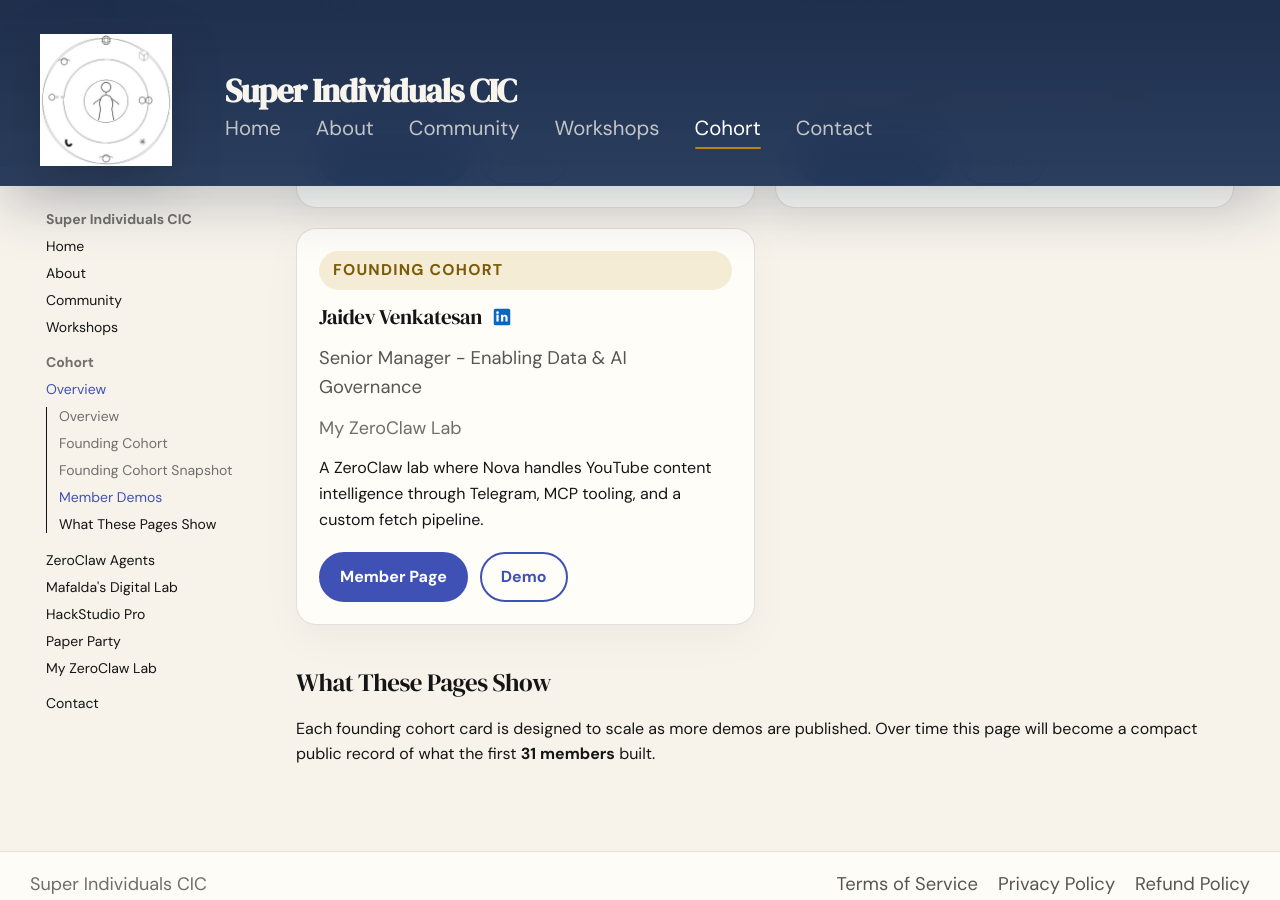
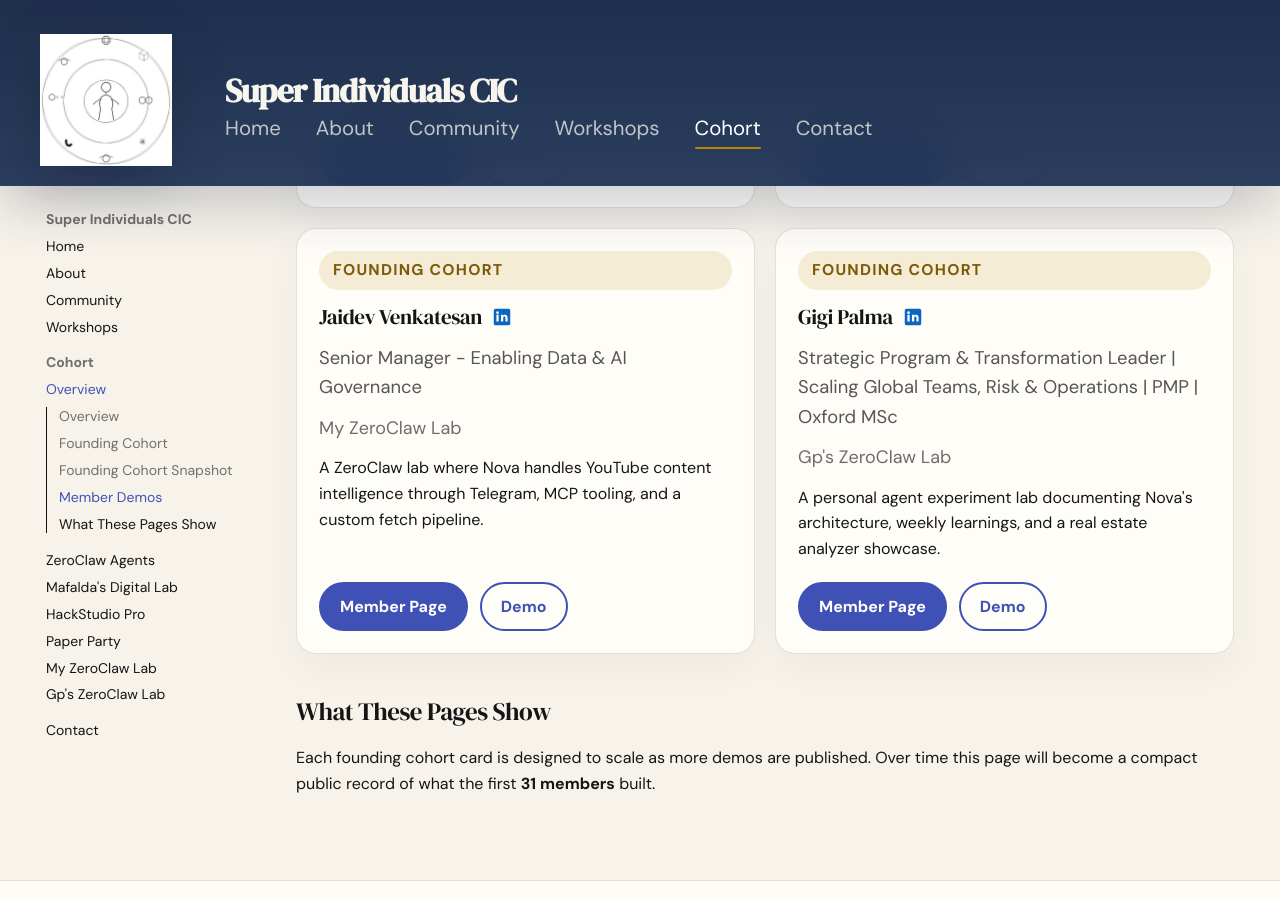
Before and after one commit to sicic-org/sicic-home, an MkDocs documentation site: the page built from docs/cohort/index.md, in a window 1280 px wide and 900 px high, scrolled down 1635 px. Built offline with MkDocs 1.6.1 and Material for MkDocs 9.7.7, drawn with Linux system fonts in a browser that asks for light colours.

Commit message:
Add Gigi to cohort

```diff
--- a/docs/cohort/index.md
+++ b/docs/cohort/index.md
@@ -125,6 +125,24 @@
       <a class="md-button" href="https://j-ai-dev.github.io/my-zeroclaw-agents/">Demo</a>
     </div>
   </div>
+  <div class="proof-card cohort-member-card">
+    <p class="cohort-badge">Founding Cohort</p>
+    <div class="cohort-member-head">
+      <h3>Gigi Palma</h3>
+      <a class="cohort-linkedin" href="https://www.linkedin.com/in/gigirodriguezpalma/" aria-label="Gigi Palma LinkedIn profile">
+        <svg viewBox="0 0 24 24" aria-hidden="true">
+          <path d="M19 3A2 2 0 0 1 21 5V19A2 2 0 0 1 19 21H5A2 2 0 0 1 3 19V5A2 2 0 0 1 5 3H19M8.34 17V9.67H5.9V17H8.34M7.12 8.66A1.41 1.41 0 1 0 7.12 5.84A1.41 1.41 0 0 0 7.12 8.66M18.1 17V12.96C18.1 10.8 16.95 9.53 15.42 9.53C14.19 9.53 13.64 10.21 13.33 10.69V9.67H10.89C10.92 10.35 10.89 17 10.89 17H13.33V12.91C13.33 12.69 13.35 12.47 13.41 12.31C13.58 11.87 13.97 11.41 14.6 11.41C15.42 11.41 15.75 12.03 15.75 12.94V17H18.1Z"/>
+        </svg>
+      </a>
+    </div>
+    <p class="cohort-member-role">Strategic Program &amp; Transformation Leader | Scaling Global Teams, Risk &amp; Operations | PMP | Oxford MSc</p>
+    <p class="pricing-meta">Gp's ZeroClaw Lab</p>
+    <p>A personal agent experiment lab documenting Nova's architecture, weekly learnings, and a real estate analyzer showcase.</p>
+    <div class="cohort-card-actions">
+      <a class="md-button md-button--primary" href="palma-zeroclaw/">Member Page</a>
+      <a class="md-button" href="https://gijirpox26.github.io/my-zeroclaw-agents/">Demo</a>
+    </div>
+  </div>
 </div>
 
 ## What These Pages Show
--- a/mkdocs.yml
+++ b/mkdocs.yml
@@ -51,6 +51,7 @@
       - HackStudio Pro: cohort/shu-hackstudio-pro.md
       - Paper Party: cohort/tuo-paper-party.md
       - My ZeroClaw Lab: cohort/venkatesan-zeroclaw.md
+      - Gp's ZeroClaw Lab: cohort/palma-zeroclaw.md
   - Contact: contact.md
 
 extra:
```
Also changed, not shown: docs/cohort/palma-zeroclaw.md (added, +95 -0 lines), docs/index.md (+14 -0 lines), 1 other file.
